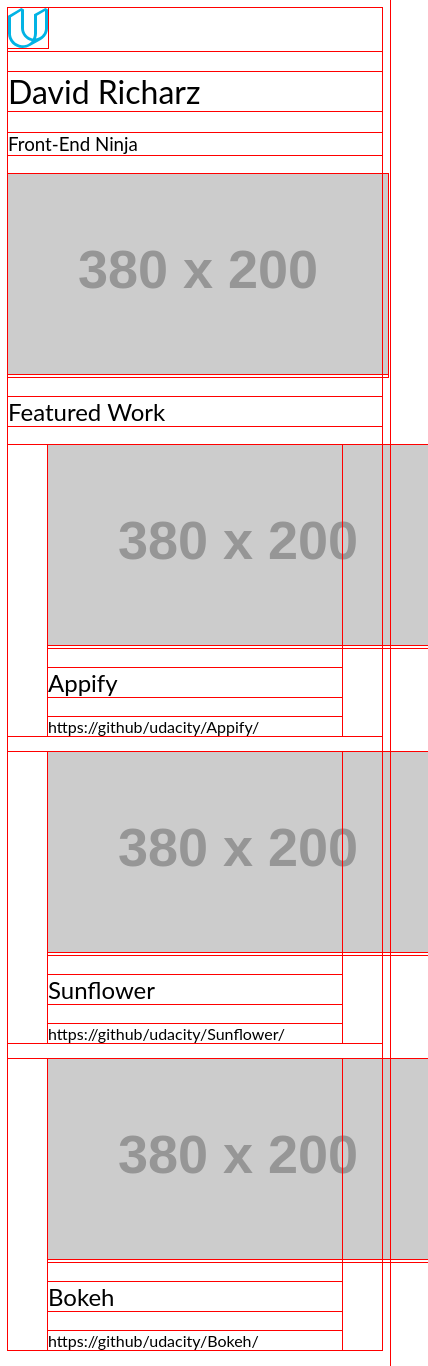
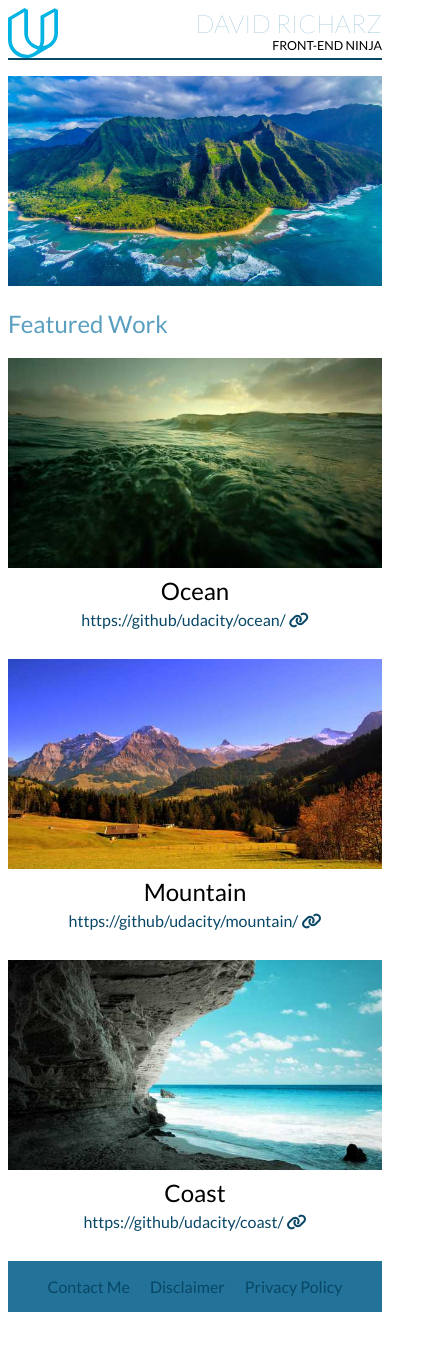
Before and after one commit to SomewhereDave/udacity, a plain HTML site: page Frontend Nanodegree/portfolio/Build a porfolio website/main.html in a window 390 px wide. Shown: the whole page, 428 px wide, since content can reach past the window. After the commit the page ends 1320 px from the top, so only its background shows below. Drawn offline with Linux system fonts and the light colour scheme; placeholder pictures from the web are drawn by us.

Commit message:
Final for first commit to Udacity

```diff
--- a/Frontend Nanodegree/portfolio/Build a porfolio website/css/style.css
+++ b/Frontend Nanodegree/portfolio/Build a porfolio website/css/style.css
@@ -1,7 +1,7 @@
-/*This helps with visualization of boxes during development*/
+/*This helps width visualization of boxes during development*/
 * {
-  outline: 1px solid red !important;
-	-webkit-box-sizing: border-box;
+/*  outline: 1px solid red !important;
+*/	-webkit-box-sizing: border-box;
 	-moz-box-sizing: border-box;
 	-ms-box-sizing: border-box;
 	box-sizing: border-box;
@@ -9,3 +9,209 @@
 	font-family: 'Lato', sans-serif;
 	font-weight: 400;
 }
+
+/*Framework starts here*/
+.grid {
+	margin: 0 auto;
+	max-width: 1200px;
+	width: 100%; /*Allows for child boxes to be set relative to max-width*/
+}
+
+.row {
+	width: 100%;
+	display: flex;
+	flex-wrap: wrap;
+}
+
+.col-1 {
+	width: 8.33%;
+}
+
+.col-2 {
+	width: 16.66%;
+}
+
+.col-3 {
+	width: 25%;
+}
+
+.col-4 {
+	width: 33.33%;
+}
+
+.col-5 {
+	width: 41.66%;
+}
+
+.col-6 {
+	width: 50%;
+}
+
+.col-7 {
+	width: 58.33%;
+}
+
+.col-8 {
+	width: 66.66%;
+}
+
+.col-9 {
+	width: 75%;
+}
+
+.col-10 {
+	width: 83.33%;
+}
+
+.col-11 {
+	width: 91.66;
+}
+
+.col-12 {
+	width: 100%;
+}
+/*Framework ends here*/
+
+/*Main CSS for wide screens*/
+#head-name {
+	color: #5A9FC0;
+	font-weight: lighter;
+	font-size: 60px;
+}
+
+#head-sub {
+	font-size: 20px;
+	margin-bottom: 0.25em 0;
+}
+
+header {
+	border-bottom: 2px solid #084766;
+	justify-content: space-between;
+	text-transform: uppercase;
+}
+
+.head-title {
+	text-align: right;
+}
+
+.main-pic {
+	margin-top: 1em;
+}
+
+.main-pic img {
+	width: 100%;
+}
+
+h1 {
+	color: #5A9FC0;
+}
+
+figure {
+	margin: 0;
+}
+
+.feat-work {
+	text-align: center;
+}
+
+.feat-work-items {
+	justify-content: space-between;
+}
+
+.feat-work img {
+	max-width: 100%;
+}
+
+a {
+	text-decoration: none;
+	color: #084766;
+}
+
+
+/*Footer*/
+footer {
+	margin-top: 5em;
+	background-color: #227299;
+}
+
+footer ul {
+	margin: 1em auto;
+	padding: 0;
+	list-style-type: none;
+	display: flex;
+	flex-flow: row wrap;
+	justify-content: space-between;
+}
+
+footer li {
+	margin: 0 10px;
+}
+footer a:hover {
+	color: #ffffff;
+}
+
+
+/*Media Queries*/
+@media screen and (max-width: 550px) {
+/*general*/
+	img {
+		width: 100%;
+		height: auto;
+	}
+
+/*header*/
+#head-name {
+	font-size: 25px;
+}
+#head-sub {
+	font-size: 12.5px
+}
+
+/*Content*/
+
+	.feat-work{
+		width: 100%;
+	}
+
+	figcaption {
+		margin-bottom: 30px;
+	}
+
+	h2 {
+		margin: 5px auto;
+	}
+
+	/*footer*/
+	footer {
+		margin-top: 0;
+	}
+}
+
+
+@media screen and (min-width: 551px) and (max-width: 860px) {
+/*general*/
+	img {
+		width: 100%;
+		height: auto;
+	}
+
+/*header*/
+#head-name {
+	font-size: 25px;
+}
+#head-sub {
+	font-size: 12.5px
+}
+
+/*Content*/
+	.feat-link {
+		display: none;
+	}
+}
+
+@media screen and (min-width: 861px) {
+	.feat-work img {
+		width: 380px;
+	}
+
+}
--- a/Frontend Nanodegree/portfolio/Build a porfolio website/main.html
+++ b/Frontend Nanodegree/portfolio/Build a porfolio website/main.html
@@ -2,56 +2,114 @@
 <html lang="en">
 <head>
 	<meta charset="UTF-8">
-		<meta name="viewport" content="width=device-width, inital-scale=1.0">
+	<meta name="viewport" content="width=device-width, initial-scale=1.0">
 	<title>Portfolio Site</title>
 	<link rel="stylesheet" href="css/style.css">
+	<link href="https://fonts.googleapis.com/css?family=Lato:100,300,400" rel="stylesheet">
+	<script src="https://use.fontawesome.com/571560e9f6.js"></script>
 </head>
 <body>
 	<div class="grid">
-		<header>
-			<div id="logo">
-				<svg id="Layer_1" xmlns="http://www.w3.org/2000/svg" viewBox="0 0 40 40" width="40" height="40"><style>.st0{fill:#02b3e4}</style><g id="_x38_0-mark-white"><path id="mark_28_" class="st0" d="M13.3 0L0 7.7v17.6C0 33.4 6.5 40 14.6 40c2.7 0 5.2-.7 7.4-1.9l10.8-6.2C37.1 29.6 40 25.2 40 20V1.6L37.4.1 26 6.2v19.2c0 .8-.1 1.6-.2 2.4-.2.8-.4 1.5-.7 2.2l-.3.6c-.4 0-2.9-.9-4.2-1.8-.6-.4-1.1-.8-1.6-1.3s-.9-1-1.3-1.6c-.4-.6-.7-1.2-1-1.8-.3-.6-.5-1.3-.6-2-.1-.7-.1-1.4-.1-2.1V1.6L13.3 0zm6.5 36.2c-.7.3-1.7.7-2.5.9-.8.2-1.5.2-2.3.2-.8 0-1.6-.1-2.4-.3-.8-.2-1.5-.4-2.2-.7-.7-.3-1.4-.7-2-1.1C6.6 34.1 5.7 33.1 5 32c-.4-.6-.8-1.3-1.1-2-.3-.7-.5-1.5-.7-2.3-.2-.8-.2-1.6-.2-2.4V9.2l10-6.1V20c0 6.4 4.7 11.8 10.7 13.1-.2.3-.4.6-.7.8-1.1 1.1-2 1.8-3.2 2.3zm17-14c-.1.7-.4 1.4-.6 2-.3.6-.6 1.2-1 1.8-.4.6-1.6 2.1-3.2 3-1.6.9-3.1 1.2-4 1.4.6-1.6 1-3.2 1-5V7.7l8-4.6V20c0 .8 0 1.5-.2 2.2z"/></g></svg>
-			</div>
-			<div class="title">
-				<h1>David Richarz</h1>
-				<h3>Front-End Ninja</h3>
+		<header class="row">
+
+				<svg id="logo" xmlns="http://www.w3.org/2000/svg" viewBox="0 0 40 40"  width="80" height="80">
+					<style>
+						.st0{
+							fill:#02b3e4
+						}
+
+						@media screen and (max-width: 470px){
+							#logo{
+								height: 40px;
+								width: 40px;
+							}
+						}
+						@media screen and (max-width: 860px){
+							#logo{
+								height: 50px;
+								width: 50px;
+							}
+						}
+					}
+					</style>
+					<g id="_x38_0-mark-white"><path id="mark_28_" class="st0" d="M13.3 0L0 7.7v17.6C0 33.4 6.5 40 14.6 40c2.7 0 5.2-.7 7.4-1.9l10.8-6.2C37.1 29.6 40 25.2 40 20V1.6L37.4.1 26 6.2v19.2c0 .8-.1 1.6-.2 2.4-.2.8-.4 1.5-.7 2.2l-.3.6c-.4 0-2.9-.9-4.2-1.8-.6-.4-1.1-.8-1.6-1.3s-.9-1-1.3-1.6c-.4-.6-.7-1.2-1-1.8-.3-.6-.5-1.3-.6-2-.1-.7-.1-1.4-.1-2.1V1.6L13.3 0zm6.5 36.2c-.7.3-1.7.7-2.5.9-.8.2-1.5.2-2.3.2-.8 0-1.6-.1-2.4-.3-.8-.2-1.5-.4-2.2-.7-.7-.3-1.4-.7-2-1.1C6.6 34.1 5.7 33.1 5 32c-.4-.6-.8-1.3-1.1-2-.3-.7-.5-1.5-.7-2.3-.2-.8-.2-1.6-.2-2.4V9.2l10-6.1V20c0 6.4 4.7 11.8 10.7 13.1-.2.3-.4.6-.7.8-1.1 1.1-2 1.8-3.2 2.3zm17-14c-.1.7-.4 1.4-.6 2-.3.6-.6 1.2-1 1.8-.4.6-1.6 2.1-3.2 3-1.6.9-3.1 1.2-4 1.4.6-1.6 1-3.2 1-5V7.7l8-4.6V20c0 .8 0 1.5-.2 2.2z"/></g>
+				</svg>
+
+			<div class="head-title">
+				<div id="head-name">David Richarz</div>
+				<div id="head-sub">Front-End Ninja</div>
 			</div>
 		</header>
 
 		<div class="main-pic">
-			<a href="http://placehold.it"><img src="http://placehold.it/380x200"></a>
+			<a href="https://wallpapersafari.com/the-best-high-resolution-wallpaper/">
+			<img src="img/island-medium_1x.jpg" srcset="img/island-small_2x.jpg 380w, img/island-medium_2x.jpg 800w, img/island-landscape_2x.jpg 1200w" sizes="100vw" alt="Pacific Island"></a>
 		</div>
 
 		<section class="feat-work-wrapper">
-			<h2>Featured Work</h2>
-			<section class="feat-work">
+			<h1>Featured Work</h1>
+			<div class="row feat-work-items">
+
+				<section class="feat-work col-4">
 					<figure>
-					<a href="http://placehold.it"><img src="http://placehold.it/380x200"></a>
+						<a href="https://github/udacity/ocean/">
+							<div>
+								<img src="img/ocean-small_1x.jpg" sizes="(max-width: 550px) 100vw, 33.33vw" srcset="img/ocean-small_1x.jpg 380w, img/ocean-medium_1x.jpg 600w" alt="Dark Ocean">
+							</div>
+						</a>
 						<figcaption>
-						<h2>Appify</h2>
-						<p>https://github/udacity/Appify/</p>
+							<h2>Ocean</h2>
+							<a href="https://github/udacity/ocean/" target="_blank">
+								<span class="feat-link">https://github/udacity/ocean/</span>
+								<i class="fa fa-link" aria-hidden="true"></i>
+							</a>
+						</figcaption>
+					</figure>
+
+				</section>
+				<section class="feat-work col-4">
+					<figure>
+						<a href="https://github/udacity/Sunflower/">
+							<div>
+								<img src="img/mountain-small_1x.jpg" sizes="(max-width: 550px) 100vw, 33.33vw" srcset="img/mountain-small_1x.jpg 380w, img/mountain-medium_1x.jpg 600w" alt="Plains in front of mountain side">
+							</div>
+						</a>
+						<figcaption>
+							<h2>Mountain</h2>
+							<a href="https://github/udacity/Sunflower/" target="_blank"><span class="feat-link">https://github/udacity/mountain/</span>
+								<i class="fa fa-link" aria-hidden="true"></i>
+							</a>
+
+						</figcaption>
+					</figure>
+
+				</section>
+				<section class="feat-work col-4">
+					<figure>
+						<a href="https://github/udacity/coast">
+							<div>
+								<img src="img/coast-small_1x.jpg" sizes="(max-width: 550px) 100vw, 33.33vw" srcset="img/coast-small_1x.jpg 380w, img/coast-medium_1x.jpg 600w" alt="Coastal cliff">
+							</div>
+						</a>
+						<figcaption>
+							<h2>Coast</h2>
+							<a href="https://github/udacity/caost" target="_blank"><span class="feat-link"> https://github/udacity/coast/</span>
+								<i class="fa fa-link" aria-hidden="true"></i>
+							</a>
 						</figcaption>
 					</figure>
 				</section>
-			<section class="feat-work">
-				<figure>
-					<a href="http://placehold.it"><img src="http://placehold.it/380x200"></a>
-					<figcaption>
-						<h2>Sunflower</h2>
-						<p>https://github/udacity/Sunflower/</p>
-					</figcaption>
-				</figure>
+
+			</div>
 		</section>
-			<section class="feat-work">
-				<figure>
-					<a href="http://placehold.it"><img src="http://placehold.it/380x200"></a>
-					<figcaption>
-						<h2>Bokeh</h2>
-						<p>https://github/udacity/Bokeh/</p>
-					</figcaption>
-				</figure>
-			</section>
-		</section>
+
+		<footer class="row">
+			<ul>
+				<li><a href="#">Contact Me</a></li>
+				<li><a href="#">Disclaimer</a></li>
+				<li><a href="#">Privacy Policy</a></li>
+			</ul>
+		</footer>
 	</div>
 </body>
 </html>
```
Also changed, not shown: Frontend Nanodegree/portfolio/Build a porfolio website/img/coast-medium_1x.jpg (added), Frontend Nanodegree/portfolio/Build a porfolio website/img/coast-small_1x.jpg (added), Frontend Nanodegree/portfolio/Build a porfolio website/img/island-landscape_2x.jpg (added), Frontend Nanodegree/portfolio/Build a porfolio website/img/island-medium_2x.jpg (added), Frontend Nanodegree/portfolio/Build a porfolio website/img/island-small_2x.jpg (added), Frontend Nanodegree/portfolio/Build a porfolio website/img/mountain-medium_1x.jpg (added), Frontend Nanodegree/portfolio/Build a porfolio website/img/mountain-small_1x.jpg (added), Frontend Nanodegree/portfolio/Build a porfolio website/img/ocean-medium_1x.jpg (added), Frontend Nanodegree/portfolio/Build a porfolio website/img/ocean-small_1x.jpg (added). Lines whose indentation alone changed are shown as unchanged.
